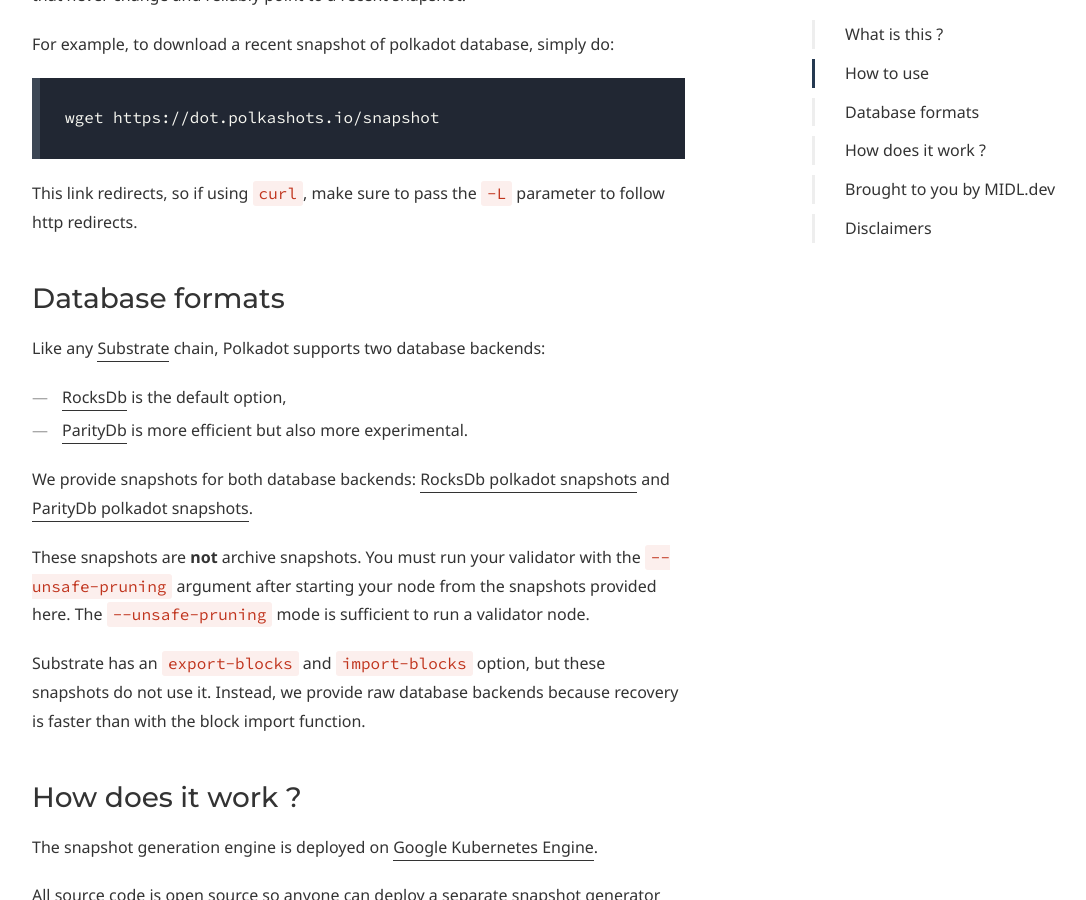
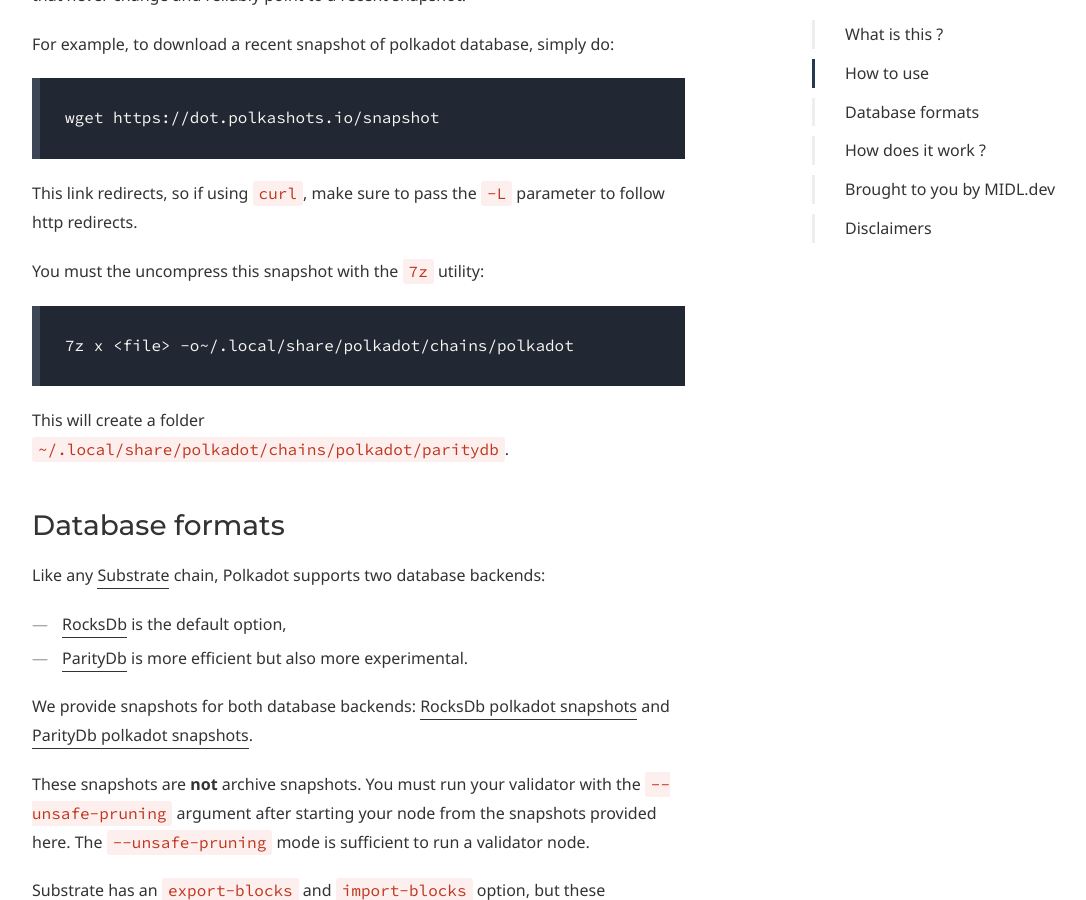
Before and after one commit to midl-dev/polkashots-website, a Jekyll site: the page built from getting-started.md, in a window 1280 px wide and 900 px high, scrolled down 1259 px. Shown: the whole window, without its empty margins (38-1124 px from the left). Built offline with Jekyll 4.4.1, drawn with Linux system fonts in a browser that asks for light colours; some web fonts are replaced.

Commit message:
more explanations

````diff
--- a/getting-started.md
+++ b/getting-started.md
@@ -51,6 +51,14 @@
 
 This link redirects, so if using `curl`, make sure to pass the `-L` parameter to follow http redirects.
 
+You must the uncompress this snapshot with the `7z` utility:
+
+```
+7z x <file> -o~/.local/share/polkadot/chains/polkadot
+```
+
+This will create a folder `~/.local/share/polkadot/chains/polkadot/paritydb`.
+
 ### Database formats
 
 Like any [Substrate](https://substrate.dev) chain, Polkadot supports two database backends:
````
